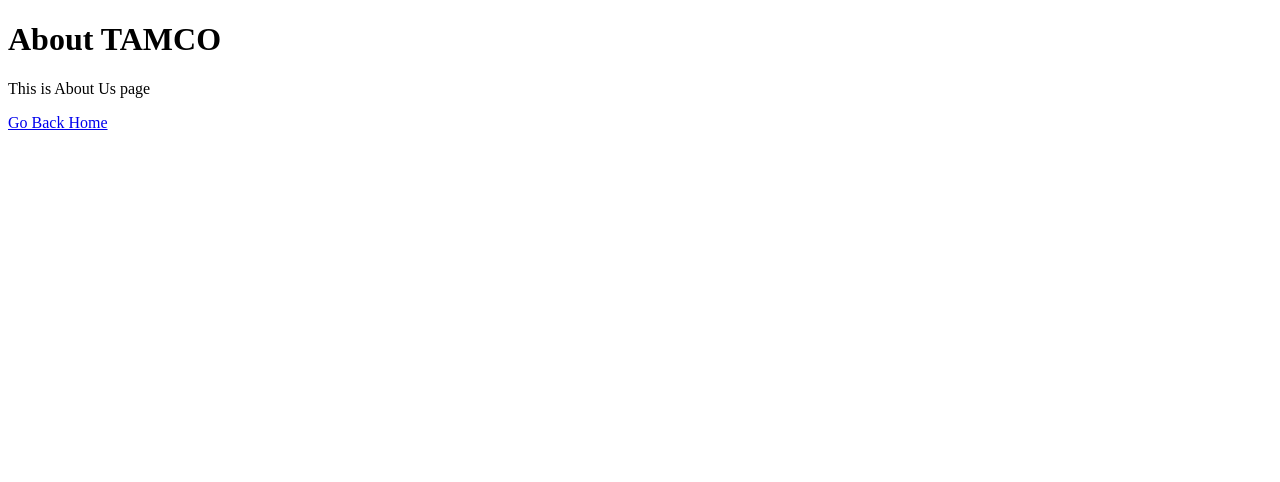
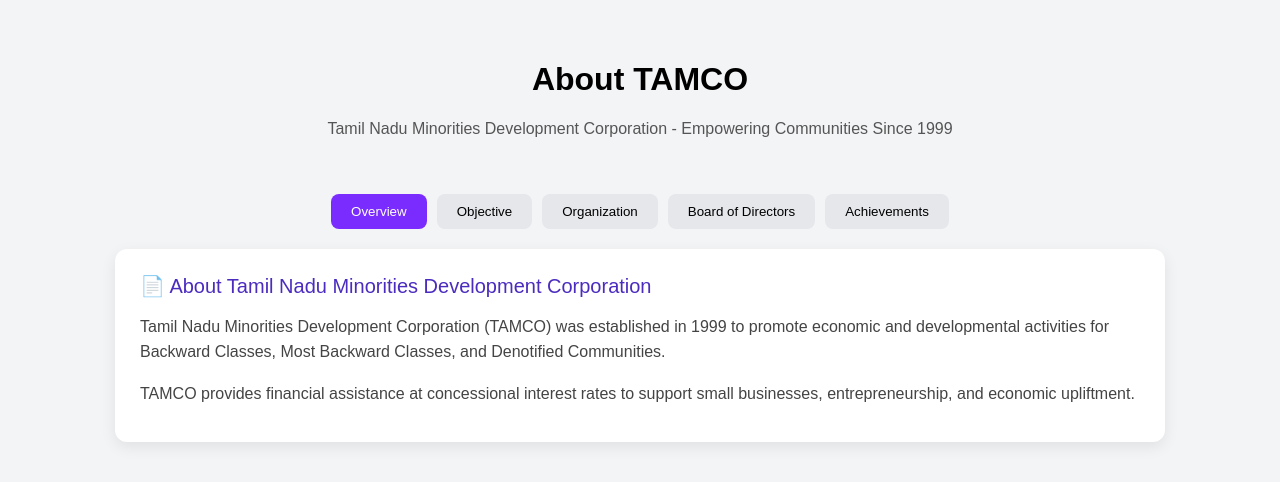
Before and after one commit to faiys112/tamco, a plain HTML site: page about.html in a window 1280 px wide. Drawn offline with Linux system fonts and the light colour scheme.

Commit message:
Update about.html

```diff
--- a/about.html
+++ b/about.html
@@ -1,16 +1,194 @@
 <!DOCTYPE html>
-<html>
+<html lang="en">
 
 <head>
-    <title>About Us</title>
+    <meta charset="UTF-8">
+    <meta name="viewport" content="width=device-width, initial-scale=1.0">
+    <title>About TAMCO</title>
+
+    <style>
+        body {
+            font-family: Arial;
+            background: #f3f4f6;
+            margin: 0;
+        }
+        /* HEADER */
+
+        .about-header {
+            text-align: center;
+            padding: 40px 20px;
+        }
+
+        .about-header h1 {
+            font-size: 32px;
+        }
+
+        .about-header p {
+            color: #555;
+        }
+        /* TABS */
+
+        .tabs {
+            display: flex;
+            justify-content: center;
+            gap: 10px;
+            flex-wrap: wrap;
+            margin-bottom: 20px;
+        }
+
+        .tab-btn {
+            padding: 10px 20px;
+            border: none;
+            border-radius: 8px;
+            background: #e5e7eb;
+            cursor: pointer;
+            transition: 0.3s;
+        }
+
+        .tab-btn.active {
+            background: #7a2cff;
+            color: #fff;
+        }
+        /* CONTENT BOX */
+
+        .tab-content {
+            max-width: 1000px;
+            margin: 20px auto;
+            background: #fff;
+            padding: 25px;
+            border-radius: 12px;
+            box-shadow: 0 5px 15px rgba(0, 0, 0, 0.08);
+            display: none;
+        }
+
+        .tab-content.active {
+            display: block;
+        }
+        /* TITLE */
+
+        .section-title {
+            font-size: 20px;
+            margin-bottom: 15px;
+            color: #4b2cbf;
+        }
+        /* TEXT */
+
+        .tab-content p {
+            color: #444;
+            line-height: 1.6;
+            margin-bottom: 10px;
+        }
+        /* LIST */
+
+        .highlight-list {
+            display: grid;
+            grid-template-columns: 1fr 1fr;
+            gap: 10px;
+        }
+
+        .highlight-list div {
+            background: #f9fafb;
+            padding: 10px;
+            border-radius: 8px;
+        }
+        /* RESPONSIVE */
+
+        @media(max-width:768px) {
+            .highlight-list {
+                grid-template-columns: 1fr;
+            }
+        }
+    </style>
 </head>
 
 <body>
 
-    <h1>About TAMCO</h1>
-    <p>This is About Us page</p>
+    <!-- HEADER -->
+    <div class="about-header">
+        <h1>About TAMCO</h1>
+        <p>Tamil Nadu Minorities Development Corporation - Empowering Communities Since 1999</p>
+    </div>
 
-    <a href="index.html">Go Back Home</a>
+    <!-- TABS -->
+    <div class="tabs">
+        <button class="tab-btn active" onclick="openTab('overview')">Overview</button>
+        <button class="tab-btn" onclick="openTab('objective')">Objective</button>
+        <button class="tab-btn" onclick="openTab('organization')">Organization</button>
+        <button class="tab-btn" onclick="openTab('board')">Board of Directors</button>
+        <button class="tab-btn" onclick="openTab('achievements')">Achievements</button>
+    </div>
+
+    <!-- OVERVIEW -->
+    <div id="overview" class="tab-content active">
+        <div class="section-title">📄 About Tamil Nadu Minorities Development Corporation</div>
+
+        <p>
+            Tamil Nadu Minorities Development Corporation (TAMCO) was established in 1999 to promote economic and developmental activities for Backward Classes, Most Backward Classes, and Denotified Communities.
+        </p>
+
+        <p>
+            TAMCO provides financial assistance at concessional interest rates to support small businesses, entrepreneurship, and economic upliftment.
+        </p>
+    </div>
+
+    <!-- OBJECTIVE -->
+    <div id="objective" class="tab-content">
+        <div class="section-title">🎯 Objective</div>
+
+        <p>
+            To promote economic development by providing financial assistance for income-generating activities.
+        </p>
+
+        <p>
+            To empower individuals through sustainable livelihood opportunities.
+        </p>
+    </div>
+
+    <!-- ORGANIZATION -->
+    <div id="organization" class="tab-content">
+        <div class="section-title">🏢 Organization</div>
+
+        <p>
+            TAMCO functions under the Government of Tamil Nadu and works with financial institutions and banks to implement loan schemes.
+        </p>
+    </div>
+
+    <!-- BOARD -->
+    <div id="board" class="tab-content">
+        <div class="section-title">👥 Board of Directors</div>
+
+        <p>Chairman</p>
+        <p>Managing Director</p>
+        <p>Government Officials</p>
+    </div>
+
+    <!-- ACHIEVEMENTS -->
+    <div id="achievements" class="tab-content">
+        <div class="section-title">🏆 Achievements</div>
+
+        <div class="highlight-list">
+            <div>✔ Established in 1999</div>
+            <div>✔ ₹500+ Crore Loans Distributed</div>
+            <div>✔ Thousands of Beneficiaries</div>
+            <div>✔ Government Supported</div>
+        </div>
+    </div>
+
+    <!-- SCRIPT -->
+    <script>
+        function openTab(tabId) {
+
+            let contents = document.querySelectorAll('.tab-content');
+            contents.forEach(c => c.classList.remove('active'));
+
+            let buttons = document.querySelectorAll('.tab-btn');
+            buttons.forEach(b => b.classList.remove('active'));
+
+            document.getElementById(tabId).classList.add('active');
+
+            event.target.classList.add('active');
+        }
+    </script>
 
 </body>
 
```
